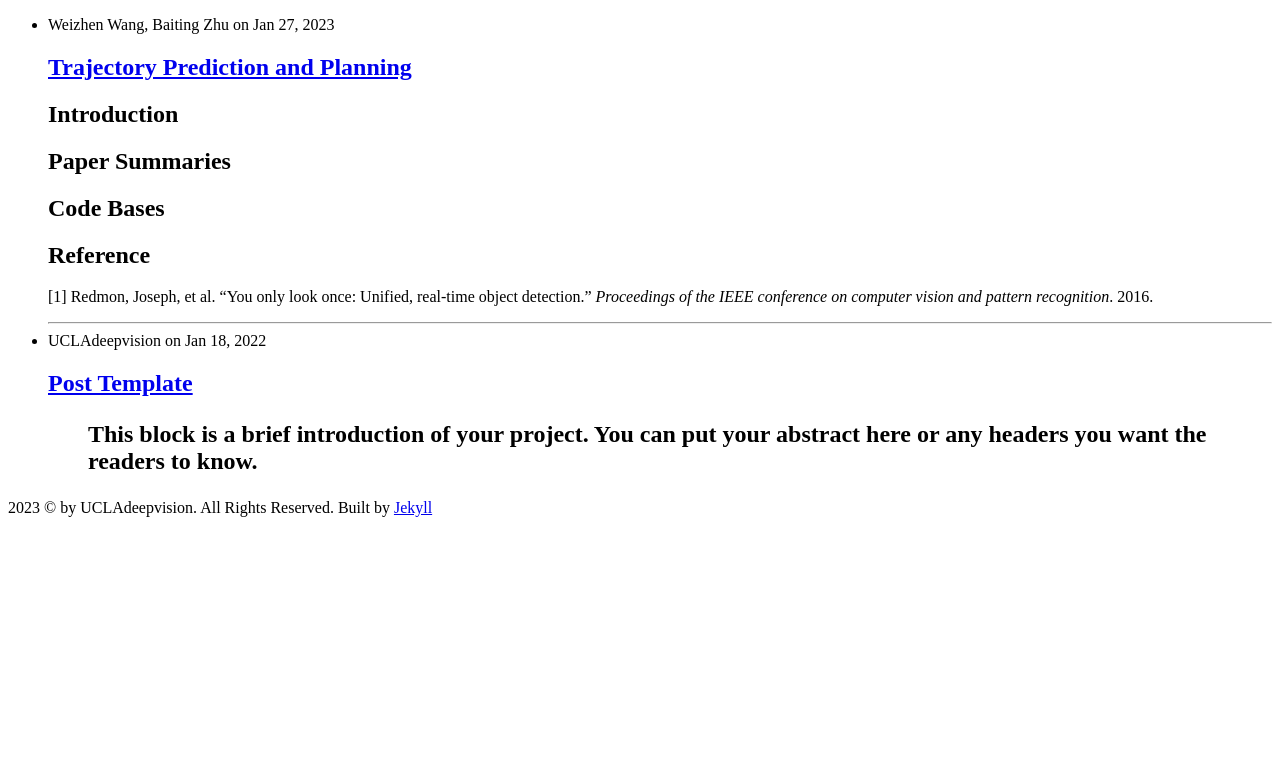
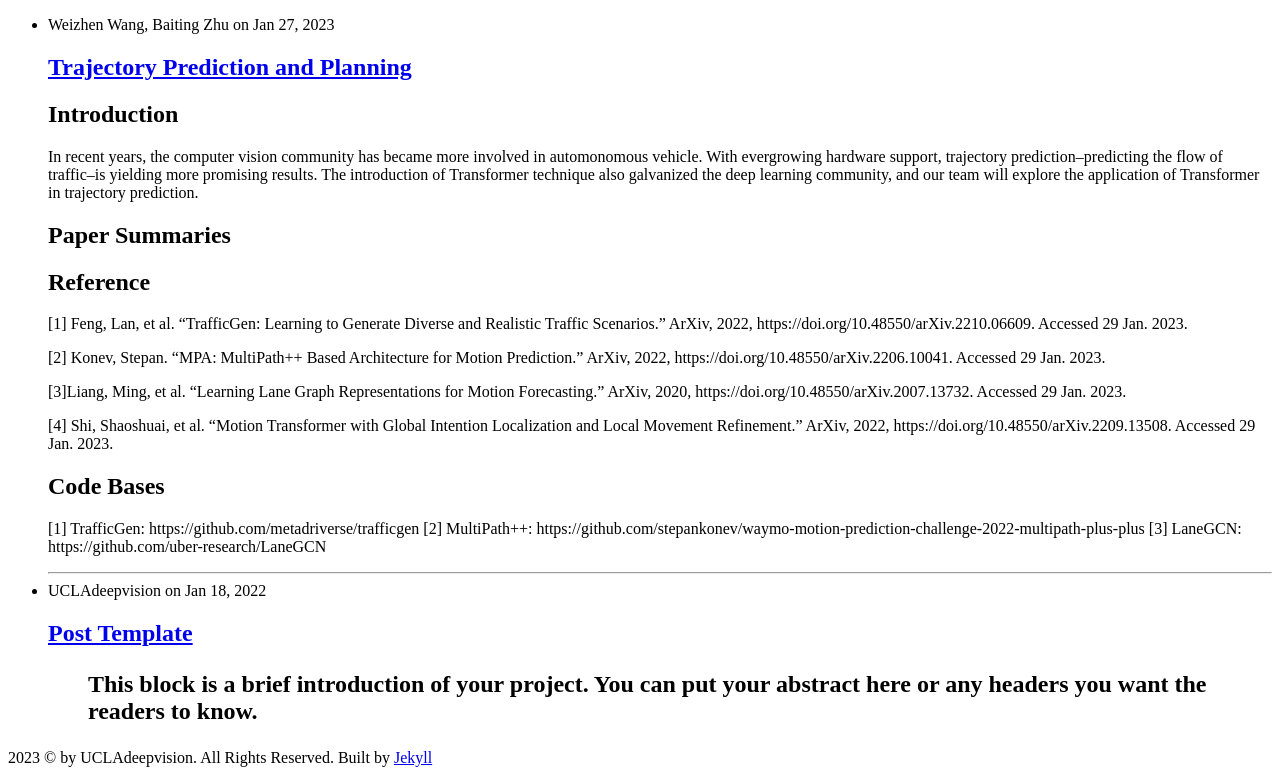
Before and after one commit to UCLAdeepvision/CS188-Projects-2023Winter, a Jekyll site: the page built from index.html, in a window 1280 px wide. Shown: the part 208-983 px from the top of the page. Built offline with Jekyll 4.4.1, drawn with Linux system fonts in a browser that asks for light colours; before the commit the page ends 900 px from its top, so only the background shows below that.

Commit message:
Project Proposal. Paper Summaries still needed(not required though)

```diff
--- a/_posts/2023-01-27-team03-trajectory_pred_plan.md
+++ b/_posts/2023-01-27-team03-trajectory_pred_plan.md
@@ -8,6 +8,7 @@ date: 2023-01-27
 
 
 ## Introduction
+In recent years, the computer vision community has became more involved in automonomous vehicle. With evergrowing hardware support, trajectory prediction--predicting the flow of traffic--is yielding more promising results. The introduction of Transformer technique also galvanized the deep learning community, and our team will explore the application of Transformer in trajectory prediction.
 
 
 
@@ -17,12 +18,22 @@ date: 2023-01-27
 
 
 
-## Code Bases
 
 
 
 ## Reference
 
-[1] Redmon, Joseph, et al. "You only look once: Unified, real-time object detection." *Proceedings of the IEEE conference on computer vision and pattern recognition*. 2016.
+[1] Feng, Lan, et al. "TrafficGen: Learning to Generate Diverse and Realistic Traffic Scenarios." ArXiv, 2022,  https://doi.org/10.48550/arXiv.2210.06609. Accessed 29 Jan. 2023.
+
+[2] Konev, Stepan. "MPA: MultiPath++ Based Architecture for Motion Prediction." ArXiv, 2022,  https://doi.org/10.48550/arXiv.2206.10041. Accessed 29 Jan. 2023.
+
+[3]Liang, Ming, et al. "Learning Lane Graph Representations for Motion Forecasting." ArXiv, 2020,  https://doi.org/10.48550/arXiv.2007.13732. Accessed 29 Jan. 2023.
+
+[4] Shi, Shaoshuai, et al. "Motion Transformer with Global Intention Localization and Local Movement Refinement." ArXiv, 2022,  https://doi.org/10.48550/arXiv.2209.13508. Accessed 29 Jan. 2023.
+
+## Code Bases
+[1] TrafficGen: https://github.com/metadriverse/trafficgen
+[2] MultiPath++: https://github.com/stepankonev/waymo-motion-prediction-challenge-2022-multipath-plus-plus
+[3] LaneGCN: https://github.com/uber-research/LaneGCN
 
 ---
```
